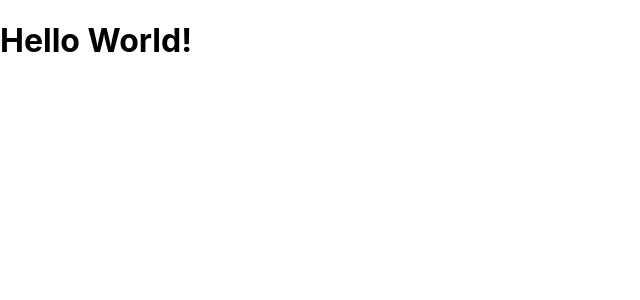
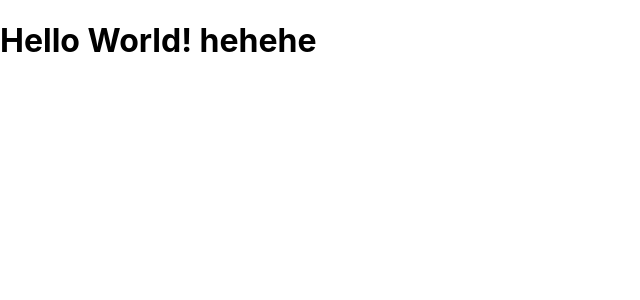
Before and after one commit to HerikHenrique/fido, a React (Create React App) app in the folder fidoapp/: page / in a window 1280 px wide. Shown: the top 300 px of the page, without its empty margins (0-640 px from the left). Built offline with nearby package versions, Linux system fonts and the light colour scheme.

Commit message:
Add Material

```diff
--- a/fidoapp/package.json
+++ b/fidoapp/package.json
@@ -3,6 +3,7 @@
   "version": "0.1.0",
   "private": true,
   "dependencies": {
+    "@material-ui/core": "^4.12.3",
     "@testing-library/jest-dom": "^5.16.2",
     "@testing-library/react": "^12.1.3",
     "@testing-library/user-event": "^13.5.0",
--- a/fidoapp/src/App.js
+++ b/fidoapp/src/App.js
@@ -2,7 +2,7 @@ import React from "react";
 
 function App() {
   return (
-<h1>Hello World!</h1>
+<h1>Hello World! hehehe</h1>
   );
 }
 
```
Also changed, not shown: 1 other file (tests, documents, lock files or other folders).
